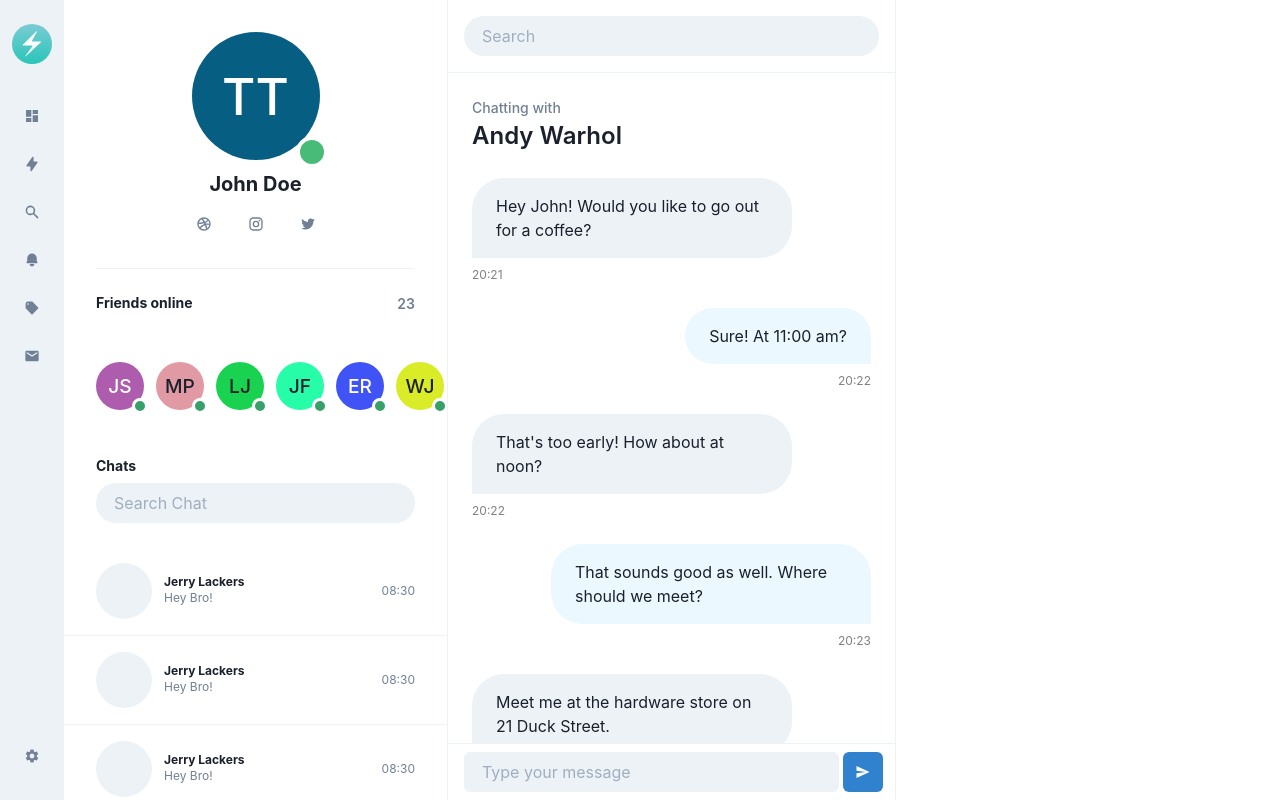
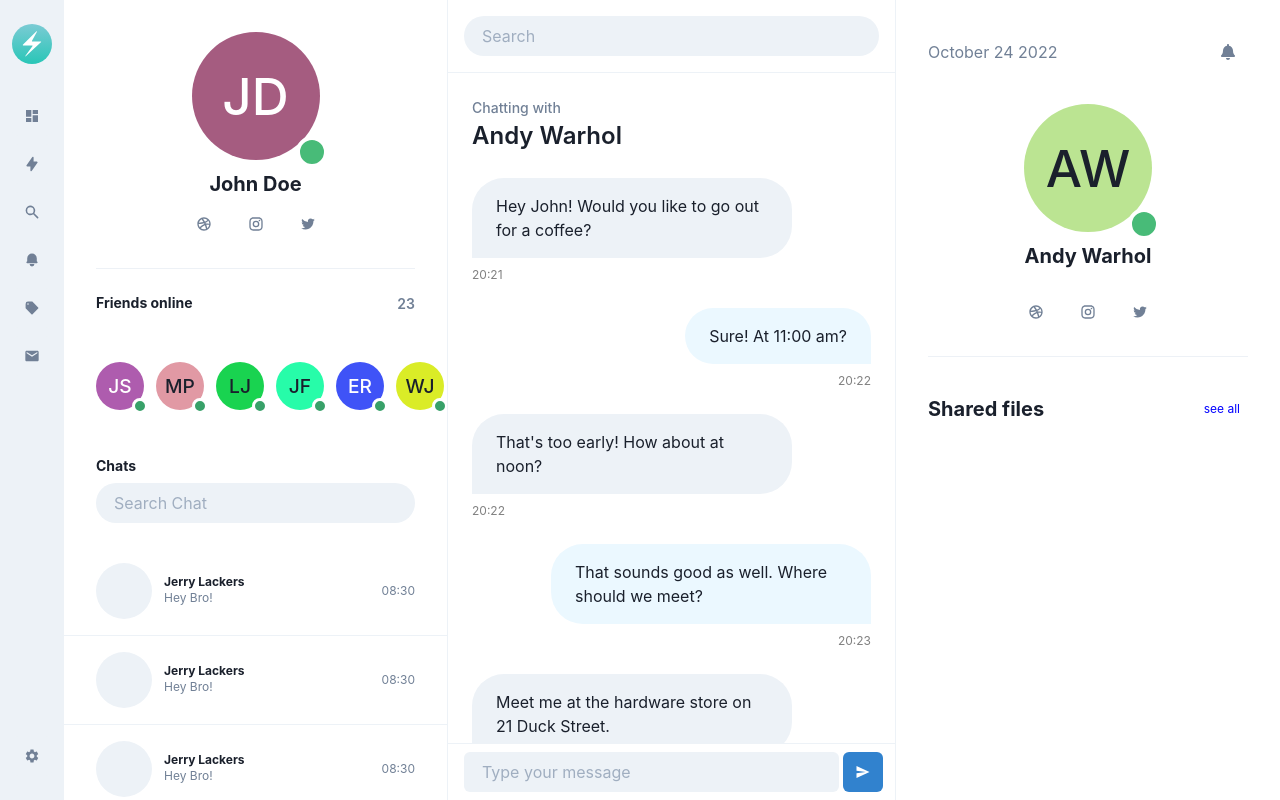
Before and after one commit to amatureApe/chakra-chat-app, a Next.js app in the folder chat-app/: page / in a window 1280 px wide. Built offline with nearby package versions, Linux system fonts and the light colour scheme.

Commit message:
add ChatFiles aside

```diff
--- /dev/null
+++ b/chat-app/components/ChatFiles/index.tsx
@@ -0,0 +1,65 @@
+import { Flex, HStack, VStack, Text, IconButton, Avatar, AvatarBadge, Heading, Box, Divider, Button } from '@chakra-ui/react'
+import { FaBell } from 'react-icons/fa'
+import { RiDribbbleLine, RiInstagramLine, RiTwitterFill } from 'react-icons/ri'
+
+const ChatFiles = () => {
+  return (
+    <Flex h="full" flexDirection="column" alignItems="center" w="full" pt={8}>
+      <HStack justify="space-between" w="full" px={8} mb={8}>
+        <Text color="gray.500">October 24 2022</Text>
+        <IconButton
+          rounded="full"
+          icon={<FaBell />}
+          color="gray.500"
+          variant="ghost"
+          aria-label="Notifications"
+        />
+      </HStack>
+      <Avatar size="2xl" name="Andy Warhol">
+        <AvatarBadge boxSize={8} borderWidth={4} bg="green.400" />
+      </Avatar>
+      <Heading size="md" mt={3}>
+        Andy Warhol
+      </Heading>
+      <HStack px={8} justifyContent="center" spacing={3} mt={6}>
+        <IconButton
+          icon={<RiDribbbleLine />}
+          variant="ghost"
+          rounded="full"
+          color="gray.500"
+          h={10}
+          aria-label="Dribbble Account"
+        />
+        <IconButton
+          icon={<RiInstagramLine />}
+          variant="ghost"
+          rounded="full"
+          color="gray.500"
+          h={10}
+          aria-label="Instagram Account"
+        />
+        <IconButton
+          icon={<RiTwitterFill />}
+          variant="ghost"
+          rounded="full"
+          color="gray.500"
+          h={10}
+          aria-label="Twitter Account"
+        />
+      </HStack>
+      <Box px={8} w="full">
+        <Divider mt={6} color="gray.100" />
+      </Box>
+      <VStack spacing={6} overflowY="auto" w="full">
+        <HStack py={4} px={8} w="full" mt={6} justifyContent="space-between">
+          <Heading size="md">Shared files</Heading>
+          <Button fontWeight="normal" variant="text" size="xs" color="blue">
+            see all
+          </Button>
+        </HStack>
+      </VStack>
+    </Flex>
+  )
+}
+
+export default ChatFiles
--- a/chat-app/components/ChatHistory/ChatHistorySidebar.tsx
+++ b/chat-app/components/ChatHistory/ChatHistorySidebar.tsx
@@ -24,7 +24,7 @@ const ChatHistorySidebar = () => {
         alignItems='center'
         justifyContent='flex-start'
       >
-        <Avatar name='Travis Taylor' size='2xl'>
+        <Avatar name='John Doe' size='2xl'>
           <AvatarBadge bg='green.400' boxSize={8} borderWidth={4} />
         </Avatar>
         <VStack>
--- a/chat-app/pages/index.tsx
+++ b/chat-app/pages/index.tsx
@@ -3,6 +3,7 @@ import { HStack, Flex } from '@chakra-ui/react'
 import Navigation from '../components/Navigation'
 import ChatHistorySidebar from '../components/ChatHistory/ChatHistorySidebar'
 import Chat from '../components/Chat'
+import ChatFiles from '../components/ChatFiles'
 
 const IndexPage = () => (
   <HStack h="100vh" spacing={0}>
@@ -15,7 +16,9 @@ const IndexPage = () => (
     <Flex as="main" h="full" flex={1} borderRightColor="gray.100" borderRightWidth={1}>
       <Chat />
     </Flex>
-    <Flex as="aside" h="full" maxW="sm" w="full" />
+    <Flex as="aside" h="full" maxW="sm" w="full">
+      <ChatFiles />
+    </Flex>
   </HStack>
 )
 
```
